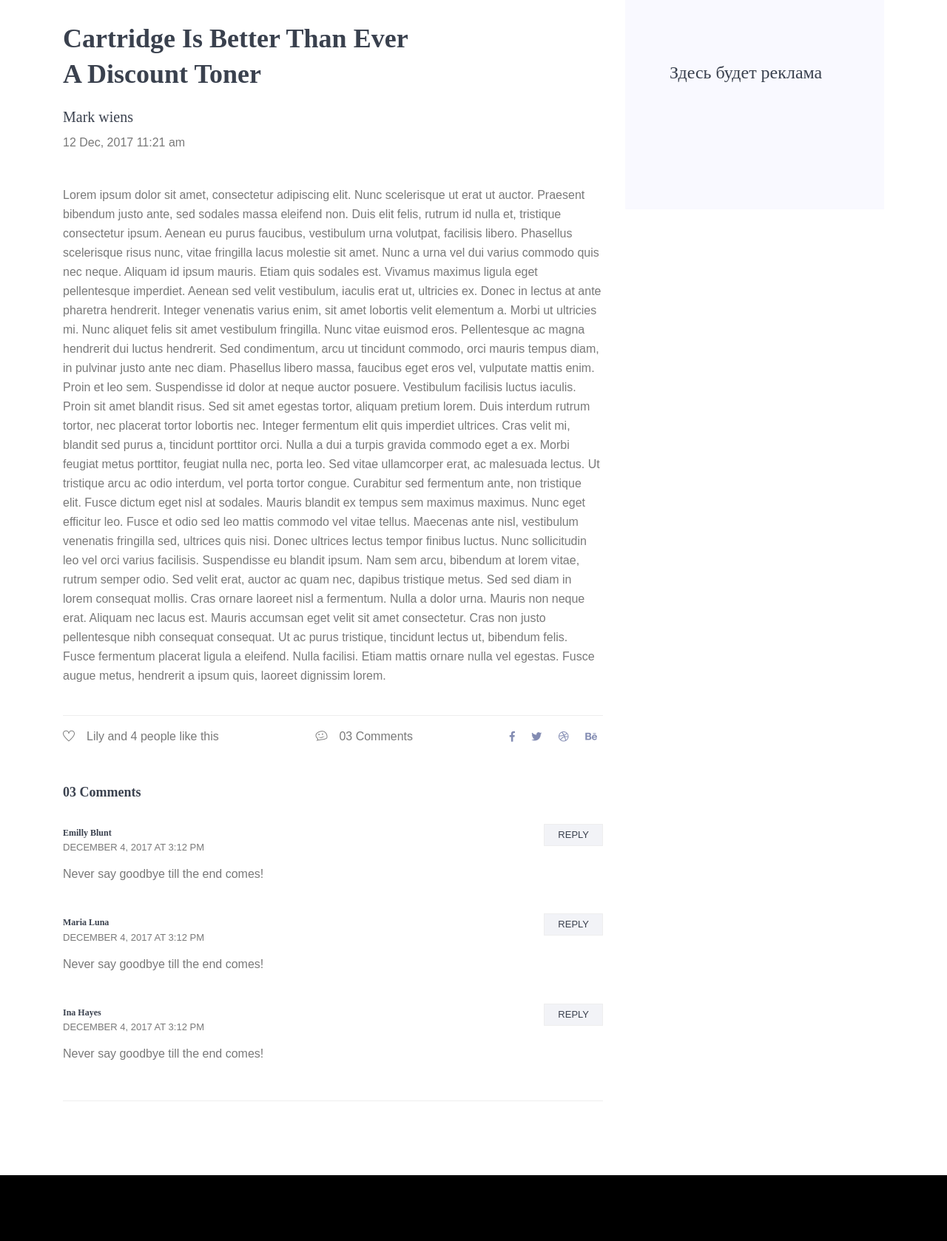
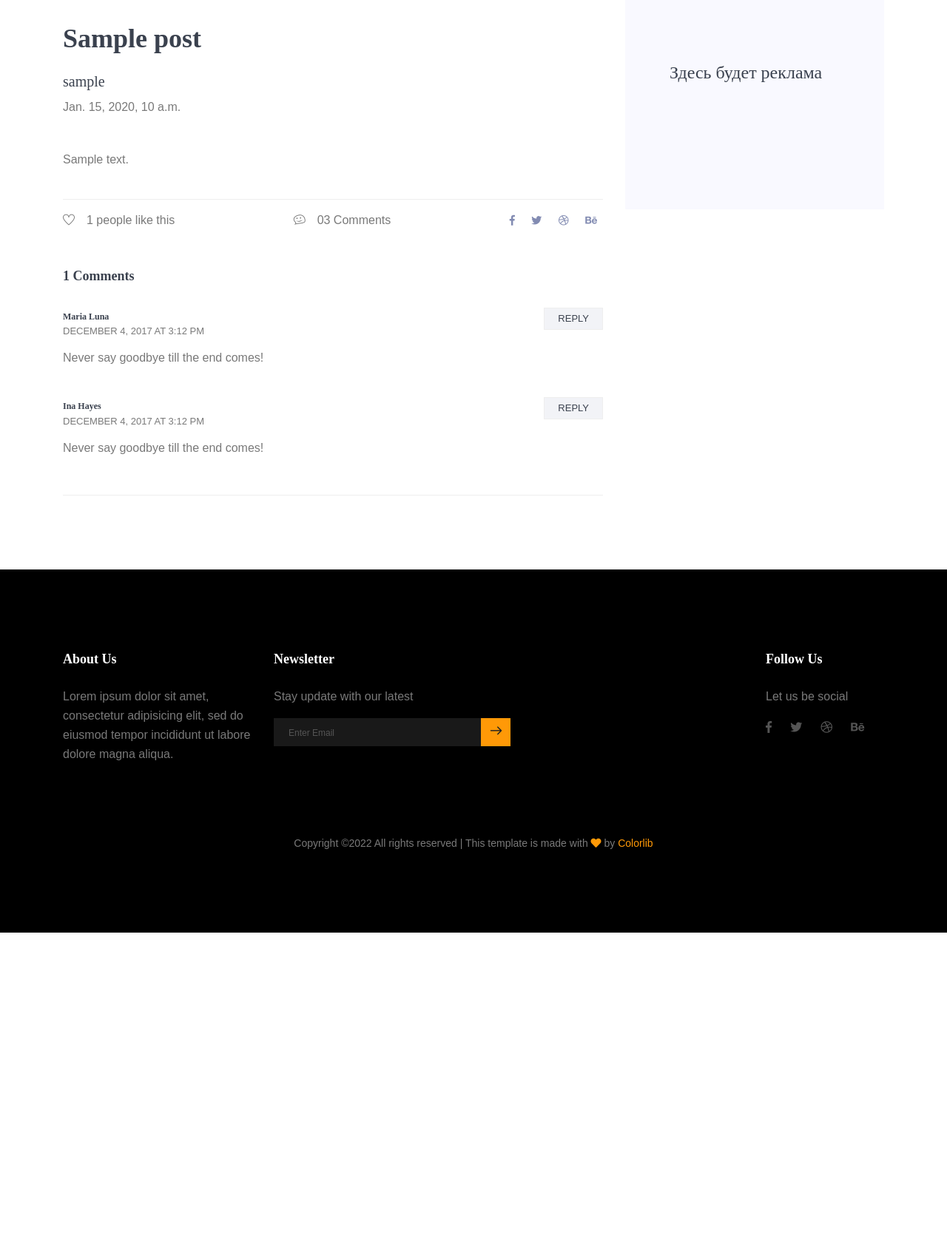
Before and after one commit to VneTraffiqua/blog-backend-master, a Django app: a page that uses templates/blog-details.html in a window 1280 px wide. Shown: the part 885-2563 px from the top of the page at 74% size. After the commit the page ends 2146 px from the top, so only its background shows below. Run offline with Django 3.2, Linux system fonts and the light colour scheme; tables that the repository leaves empty hold one stand-in row (values such as "Sample post"); grey boxes marked "Sample" are stand-in pictures; parts of the project's set-up code (start-up, migrations or seed data) failed here and were passed over; some libraries are stand-ins or nearby versions.

Commit message:
Add template logic to post page

```diff
--- a/templates/blog-details.html
+++ b/templates/blog-details.html
@@ -69,29 +69,25 @@
       <div class="row">
         <div class="col-lg-8">
             <div class="main_blog_details">
-                <img class="img-fluid" src="{% static 'img/blog/blog4.png' %}" alt="">
-                <h4>Cartridge Is Better Than Ever <br /> A Discount Toner</h4>
+                {% if post.image_url %}
+                  <img class="img-fluid" src="{{ post.image_url }}" alt="">
+                  {% else %}
+                    <img class="img-fluid" src="{% static 'img/banner/blog.png' %}" alt="">
+                {% endif %}
+                <h4>{{ post.title }}</h4>
                 <div class="user_details">
                   <div class="mt-sm-0 mt-3">
                     <div class="media">
                       <div class="media-body">
-                        <h5>Mark wiens</h5>
-                        <p>12 Dec, 2017 11:21 am</p>
+                        <h5>{{ post.author }}</h5>
+                        <p>{{ post.published_at }}</p>
                       </div>
                     </div>
                   </div>
                 </div>
-                <p>Lorem ipsum dolor sit amet, consectetur adipiscing elit. Nunc scelerisque ut erat ut auctor. Praesent bibendum justo ante, sed sodales massa eleifend non. Duis elit felis, rutrum id nulla et, tristique consectetur ipsum. Aenean eu purus faucibus, vestibulum urna volutpat, facilisis libero. Phasellus scelerisque risus nunc, vitae fringilla lacus molestie sit amet. Nunc a urna vel dui varius commodo quis nec neque. Aliquam id ipsum mauris. Etiam quis sodales est.
-
-                Vivamus maximus ligula eget pellentesque imperdiet. Aenean sed velit vestibulum, iaculis erat ut, ultricies ex. Donec in lectus at ante pharetra hendrerit. Integer venenatis varius enim, sit amet lobortis velit elementum a. Morbi ut ultricies mi. Nunc aliquet felis sit amet vestibulum fringilla. Nunc vitae euismod eros. Pellentesque ac magna hendrerit dui luctus hendrerit. Sed condimentum, arcu ut tincidunt commodo, orci mauris tempus diam, in pulvinar justo ante nec diam. Phasellus libero massa, faucibus eget eros vel, vulputate mattis enim. Proin et leo sem. Suspendisse id dolor at neque auctor posuere. Vestibulum facilisis luctus iaculis. Proin sit amet blandit risus. Sed sit amet egestas tortor, aliquam pretium lorem. Duis interdum rutrum tortor, nec placerat tortor lobortis nec.
-
-                Integer fermentum elit quis imperdiet ultrices. Cras velit mi, blandit sed purus a, tincidunt porttitor orci. Nulla a dui a turpis gravida commodo eget a ex. Morbi feugiat metus porttitor, feugiat nulla nec, porta leo. Sed vitae ullamcorper erat, ac malesuada lectus. Ut tristique arcu ac odio interdum, vel porta tortor congue. Curabitur sed fermentum ante, non tristique elit.
-
-                Fusce dictum eget nisl at sodales. Mauris blandit ex tempus sem maximus maximus. Nunc eget efficitur leo. Fusce et odio sed leo mattis commodo vel vitae tellus. Maecenas ante nisl, vestibulum venenatis fringilla sed, ultrices quis nisi. Donec ultrices lectus tempor finibus luctus. Nunc sollicitudin leo vel orci varius facilisis. Suspendisse eu blandit ipsum. Nam sem arcu, bibendum at lorem vitae, rutrum semper odio. Sed velit erat, auctor ac quam nec, dapibus tristique metus. Sed sed diam in lorem consequat mollis. Cras ornare laoreet nisl a fermentum.
-
-                Nulla a dolor urna. Mauris non neque erat. Aliquam nec lacus est. Mauris accumsan eget velit sit amet consectetur. Cras non justo pellentesque nibh consequat consequat. Ut ac purus tristique, tincidunt lectus ut, bibendum felis. Fusce fermentum placerat ligula a eleifend. Nulla facilisi. Etiam mattis ornare nulla vel egestas. Fusce augue metus, hendrerit a ipsum quis, laoreet dignissim lorem.</p>
+                <p>{{ post.text }}</p>
                <div class="news_d_footer flex-column flex-sm-row">
-                 <a href="#"><span class="align-middle mr-2"><i class="ti-heart"></i></span>Lily and 4 people like this</a>
+                 <a href="#"><span class="align-middle mr-2"><i class="ti-heart"></i></span>{{ post.likes_amount }} people like this</a>
                  <a class="justify-content-sm-center ml-sm-auto mt-sm-0 mt-2" href="#"><span class="align-middle mr-2"><i class="ti-themify-favicon"></i></span>03 Comments</a>
                  <div class="news_socail ml-sm-auto mt-sm-0 mt-2">
                <a href="#"><i class="fab fa-facebook-f"></i></a>
@@ -104,15 +100,16 @@
 
 
                 <div class="comments-area">
-                    <h4>03 Comments</h4>
-                    <div class="comment-list">
+                    <h4>{{ post.comments|length }} Comments </h4>
+                    {% for comment in comments %}
+                        <div class="comment-list">
                         <div class="single-comment justify-content-between d-flex">
                             <div class="user justify-content-between d-flex">
                                 <div class="desc">
-                                    <h5><a href="#">Emilly Blunt</a></h5>
-                                    <p class="date">December 4, 2017 at 3:12 pm </p>
+                                    <h5><a href="#">{{ comment.author }}</a></h5>
+                                    <p class="date">{{ comment.published_at }} </p>
                                     <p class="comment">
-                                        Never say goodbye till the end comes!
+                                      {{ comment.text }}
                                     </p>
                                 </div>
                             </div>
@@ -121,6 +118,7 @@
                             </div>
                         </div>
                     </div>
+                    {% endfor %}
                     <div class="comment-list">
                         <div class="single-comment justify-content-between d-flex">
                             <div class="user justify-content-between d-flex">
```
